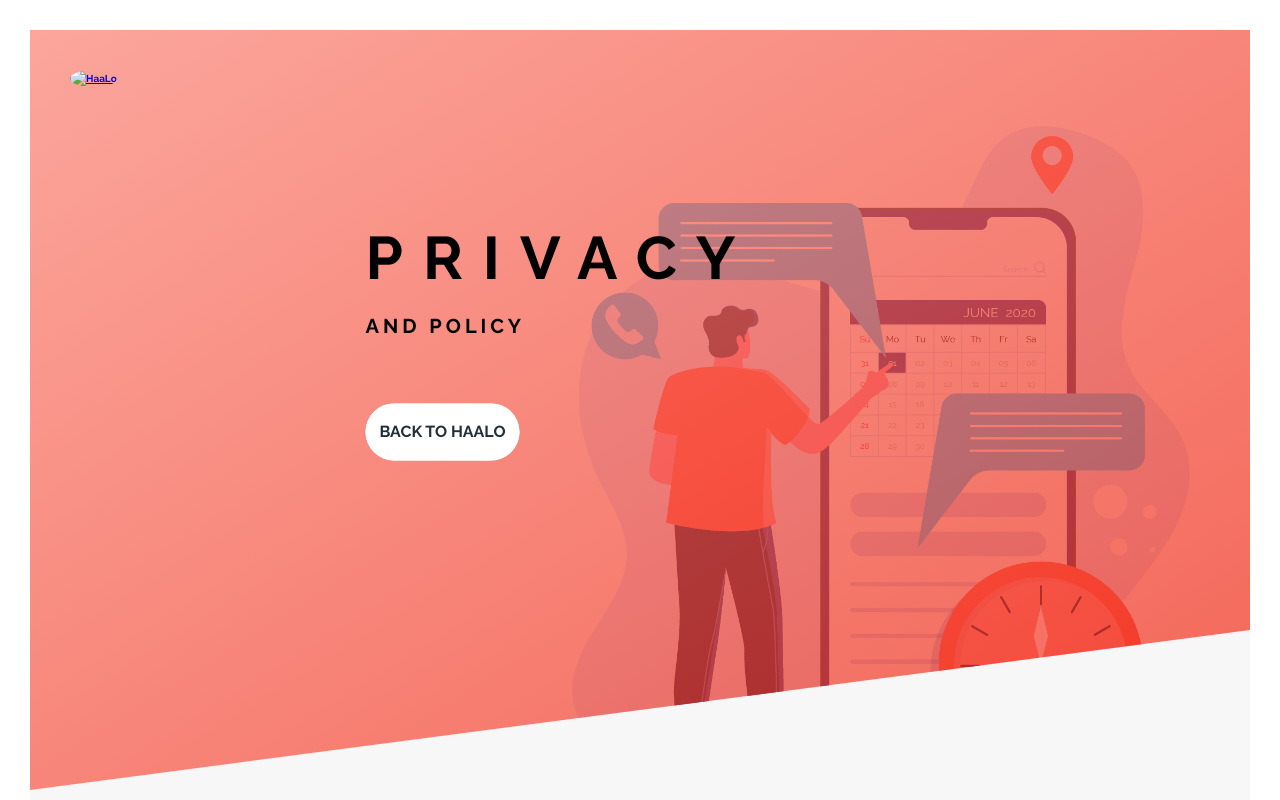
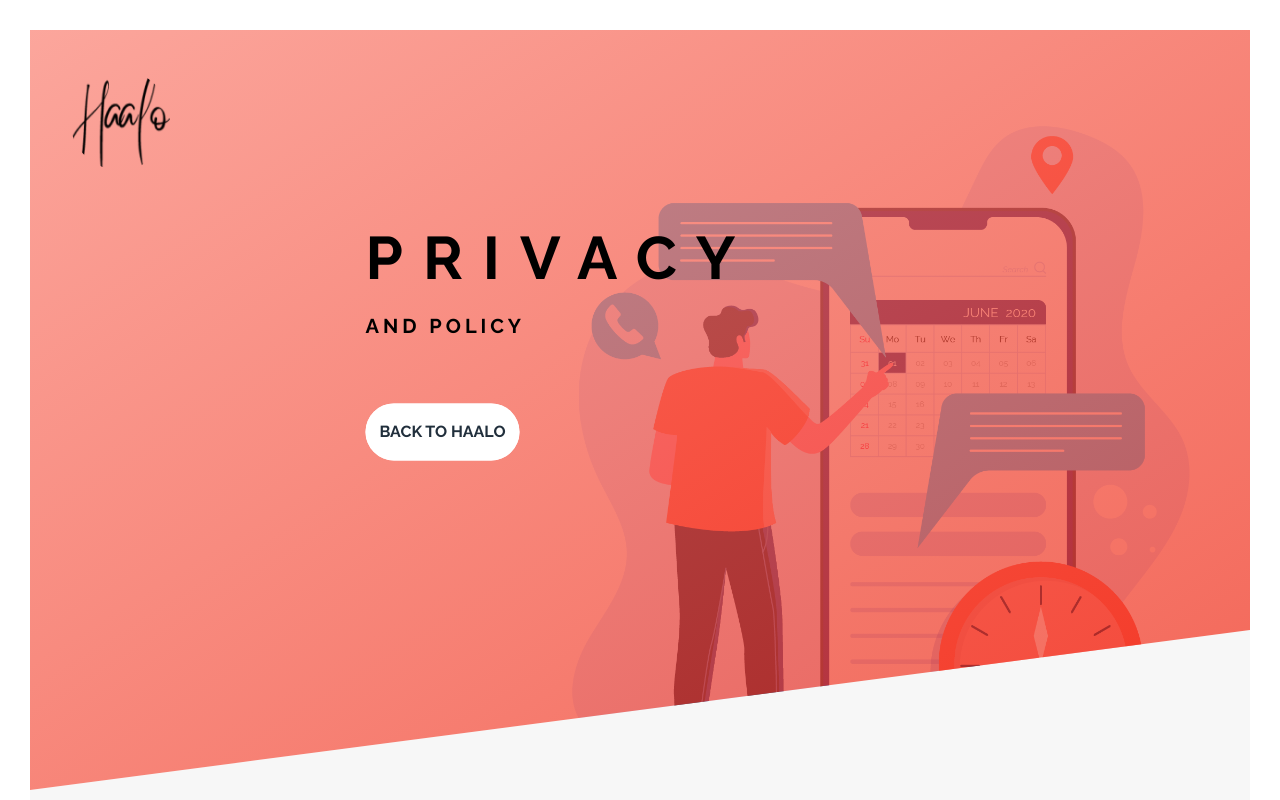
Before and after one commit to thereciprocalsolutions/Haalo-Home-Salon, a website: page pages/privacy.html in a window 1280 px wide. Shown: the top 800 px of the page. Drawn offline with Linux system fonts and the light colour scheme; files whose address does not match are found by name.

Commit message:
Update privacy.html

```diff
--- a/pages/privacy.html
+++ b/pages/privacy.html
@@ -13,7 +13,7 @@
 <body>
     <header class="header">
         <div class="header__logo-box">
-            <a href="../index.html"><img src="../img/haalo-full-logo.png" alt="HaaLo" class="header__logo"></a>
+            <a href="../index.html"><img src="img/haalologo.png" alt="HaaLo" class="header__logo"></a>
             <!--<img src="../img/haalo-full-logo.png" alt="HaaLo" class="header__logo"> -->
         </div>
         <div class="header__text-box">
```
